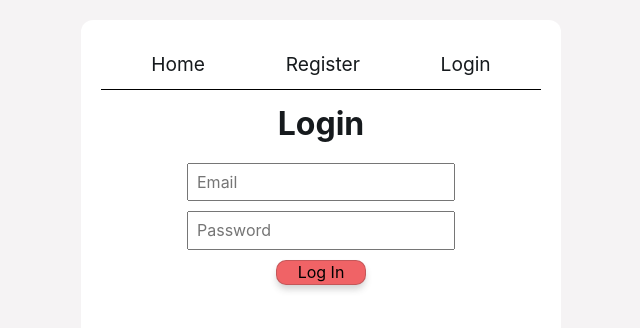
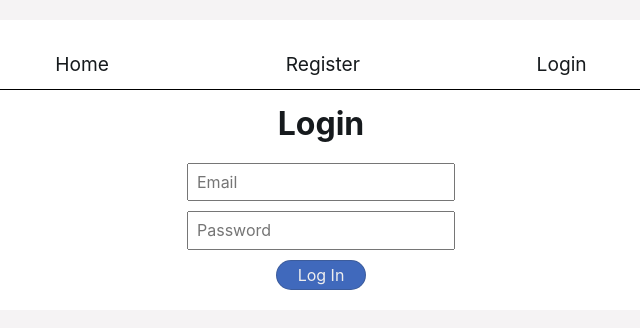
Before and after one commit to khrystynakozakevych/goit-react-hw-08, a React (Vite) app: page /login in a window 1280 px wide. Shown: the top 328 px of the page, without its empty margins (319-959 px from the left). Built offline with nearby package versions, Linux system fonts and the light colour scheme.

Commit message:
update styles

```diff
--- a/src/components/Contact/Contact.module.css
+++ b/src/components/Contact/Contact.module.css
@@ -5,11 +5,11 @@
   padding: 10px 15px;
   width: 200px;
   border-radius: 10px;
-  box-shadow: 0 9px 47px 11px rgba(51, 51, 51, 0.18);
+  /* box-shadow: 0 9px 47px 11px rgba(51, 51, 51, 0.18); */
   background-color: #f5f3f4;
-  &:hover {
+  /* &:hover {
     box-shadow: 0 5px 7px -1px rgba(51, 51, 51, 0.23);
-  }
+  } */
 }
 
 .name {
@@ -18,17 +18,19 @@
 }
 
 button {
-  width: 55px;
-  height: 25px;
-  border-radius: 10px;
-  box-shadow: 0 5px 7px -1px rgba(51, 51, 51, 0.23);
+  /* width: 55px;
+  height: 25px; */
+  border-radius: 15px;
+  /* box-shadow: 0 5px 7px -1px rgba(51, 51, 51, 0.23); */
   border: 1px solid rgba(51, 51, 51, 0.23);
-  background-color: #f06366;
-  transition: all 0.25s cubic-bezier(0.7, 0.98, 0.86, 0.98);
+  background-color: #4069bc;
+  color: #eee;
+  padding: 5px;
+  transition: all 0.1s cubic-bezier(0.7, 0.98, 0.86, 0.98);
   &:hover,
   &:focus {
-    background-color: #eb3033;
-    transform: scale(1.02);
+    background-color: #901f1f;
+    transform: scale(1.1);
     outline: none;
   }
 }
--- a/src/components/ContactForm/ContactForm.jsx
+++ b/src/components/ContactForm/ContactForm.jsx
@@ -14,7 +14,8 @@ const ContactForm = () => {
   };
 
   const onlyLetters = /^[A-Za-zА-Яа-яЄєІіЇїҐґ-\s]+$/;
-  const phoneRegExp = /^\d{3}-\d{2}-\d{2}$/;
+  const phoneRegExp =
+    /^\s*(?:\+?(\d{1,3}))?([-. (]*(\d{3})[-. )]*)?((\d{3})[-. ]*(\d{2,4})(?:[-.x ]*(\d+))?)\s*$/;
 
   const applySchema = Yup.object().shape({
     name: Yup.string()
@@ -23,8 +24,8 @@ const ContactForm = () => {
       .max(50, 'Max 50 characters!')
       .matches(onlyLetters, 'Only letters!'),
     number: Yup.string()
-      .required('Please enter the phon number')
-      .matches(phoneRegExp, 'Invalid format'),
+      .required('Please enter the phone number')
+      .matches(phoneRegExp, 'Probably invalid format'),
   });
 
   return (
--- a/src/components/ContactForm/ContactForm.module.css
+++ b/src/components/ContactForm/ContactForm.module.css
@@ -3,12 +3,11 @@
   width: 200px;
   text-align: center;
   border-radius: 10px;
-  box-shadow: 0 9px 47px 11px rgba(51, 51, 51, 0.18);
   background-color: #f5f3f4;
   margin: 0 auto 20px;
-  &:hover {
+  /* &:hover {
     box-shadow: 0 5px 7px -1px rgba(51, 51, 51, 0.23);
-  }
+  } */
 }
 
 .wrapper {
--- a/src/components/SearchBox/SearchBox.module.css
+++ b/src/components/SearchBox/SearchBox.module.css
@@ -2,12 +2,12 @@
   padding: 15px;
   width: 200px;
   border-radius: 10px;
-  box-shadow: 0 9px 47px 11px rgba(51, 51, 51, 0.18);
+  /* box-shadow: 0 9px 47px 11px rgba(51, 51, 51, 0.18); */
   background-color: #f5f3f4;
   margin: 0 auto 20px;
-  &:hover {
+  /* &:hover {
     box-shadow: 0 5px 7px -1px rgba(51, 51, 51, 0.23);
-  }
+  } */
 }
 
 .search_container input {
--- a/src/index.css
+++ b/src/index.css
@@ -12,7 +12,7 @@ body {
   color: #161a1d;
   background: #f5f3f4;
   min-width: 320px;
-  max-width: 1440px;
+
   min-height: 100vh;
   margin: 0 auto;
   padding: 0;
@@ -21,8 +21,8 @@ body {
 #root {
   display: flex;
   flex-direction: column;
-  min-height: 100vh;
-  max-width: 480px;
+  /* min-height: 100vh; */
+  max-width: 768px;
   border-radius: 12px;
   margin: 20px auto;
   overflow: hidden;
```
